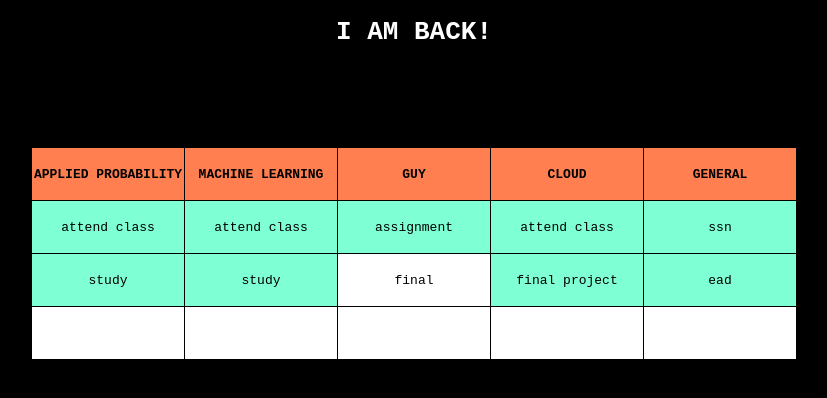
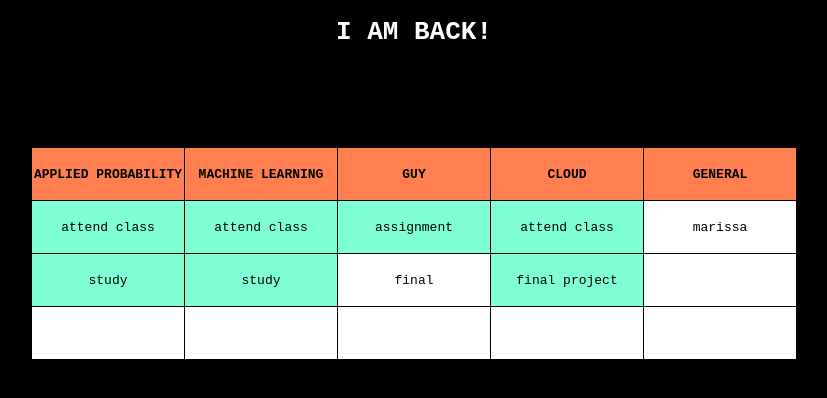
Before and after one commit to penumber1/penumber1.github.io, a plain HTML site: page schedule/index.html in a window 1280 px wide. Shown: the whole page, without its empty margins (226-1053 px from the left). Drawn offline with Linux system fonts and the light colour scheme.

Commit message:
general change

```diff
--- a/schedule/index.html
+++ b/schedule/index.html
@@ -19,14 +19,14 @@
         <td class="imp">attend class</td>
         <td class="imp">assignment</td>
         <td class="imp">attend class</td>
-        <td class="imp">ssn</td>
+        <td>marissa</td>
       </tr>
       <tr>
         <td class="imp">study</td>
         <td class="imp">study</td>
         <td>final</td>
         <td class="imp">final project</td>
-        <td class="imp">ead</td>
+        <td></td>
       </tr>
       <tr>
         <td></td>
```
